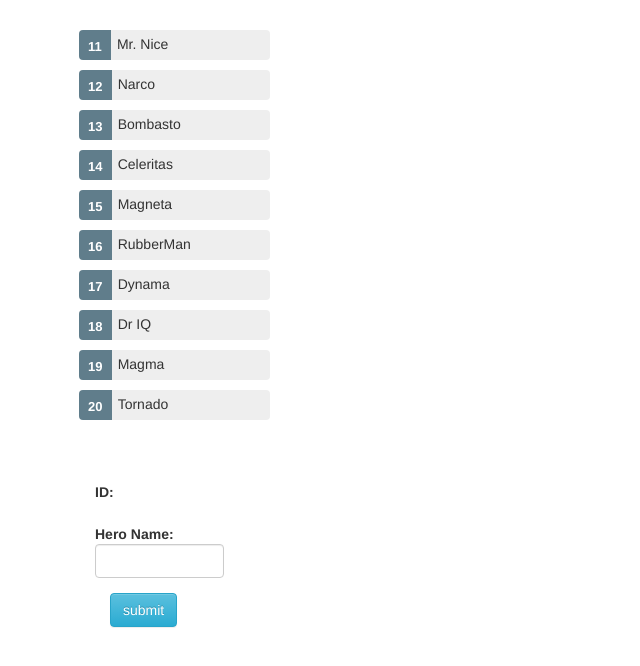
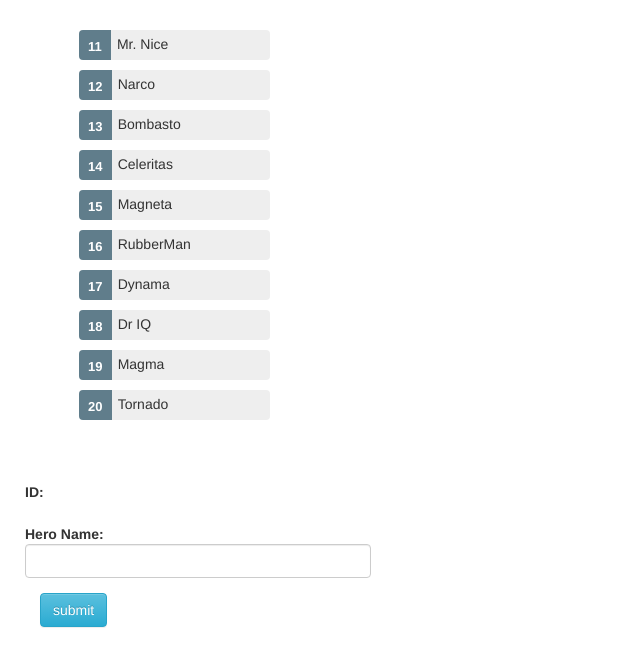
Before and after one commit to jtomchak/react-heroes, a React (Create React App) app: page / in a window 1280 px wide. Shown: the top 666 px of the page, without its empty margins (0-640 px from the left). Built offline with nearby package versions, Linux system fonts and the light colour scheme.

Commit message:
Man, more componnents

```diff
--- a/src/components/App.js
+++ b/src/components/App.js
@@ -1,5 +1,5 @@
 import React, { Component } from "react";
-import HeroListItem from "./HeroListItem";
+import HeroesList from "./HeroesList";
 import HeroForm from "./HeroForm";
 import { getHeroes } from "../heroes.service";
 import "./App.css";
@@ -68,24 +68,16 @@ class App extends Component {
     return (
       <div className="App">
         <h1>{this.state.title}</h1>
-        <div className="container">
-          <div className="row">
-            <div className="col-md-6 col-sm-12">
-              <ul className="heroes">
-                <HeroListItem
+        <HeroesList
           heroes={this.state.heroes}
           handleSelectedHero={this.handleSelectedHero}
         />
-              </ul>
         <HeroForm
           selectedHero={this.state.selectedHero}
           submitForm={this.handleFormSubmit}
           inputChange={this.handleInputChange}
         />
       </div>
-          </div>
-        </div>
-      </div>
     );
   }
 }
--- a/src/components/HeroListItem.js
+++ /dev/null
@@ -1,11 +0,0 @@
-import React from "react";
-
-const HeroListItem = props =>
-  props.heroes.map(hero => (
-    <li key={hero.id} onClick={() => props.handleSelectedHero(hero)}>
-      <span className="badge">{hero.id}</span>
-      {hero.name}
-    </li>
-  ));
-
-export default HeroListItem;
--- /dev/null
+++ b/src/components/HeroesList.js
@@ -0,0 +1,21 @@
+import React from "react";
+
+const HeroesList = props => {
+  const HeroesItem = props.heroes.map(hero => (
+    <li key={hero.id} onClick={() => props.handleSelectedHero(hero)}>
+      <span className="badge">{hero.id}</span>
+      {hero.name}
+    </li>
+  ));
+  return (
+    <div className="container">
+      <div className="row">
+        <div className="col-md-6 col-sm-12">
+          <ul className="heroes">{HeroesItem}</ul>
+        </div>
+      </div>
+    </div>
+  );
+};
+
+export default HeroesList;
```
Also changed, not shown: src/heroes.service.js (+11 -0 lines), 1 other file (tests, documents, lock files or other folders). Lines whose indentation alone changed are shown as unchanged.
